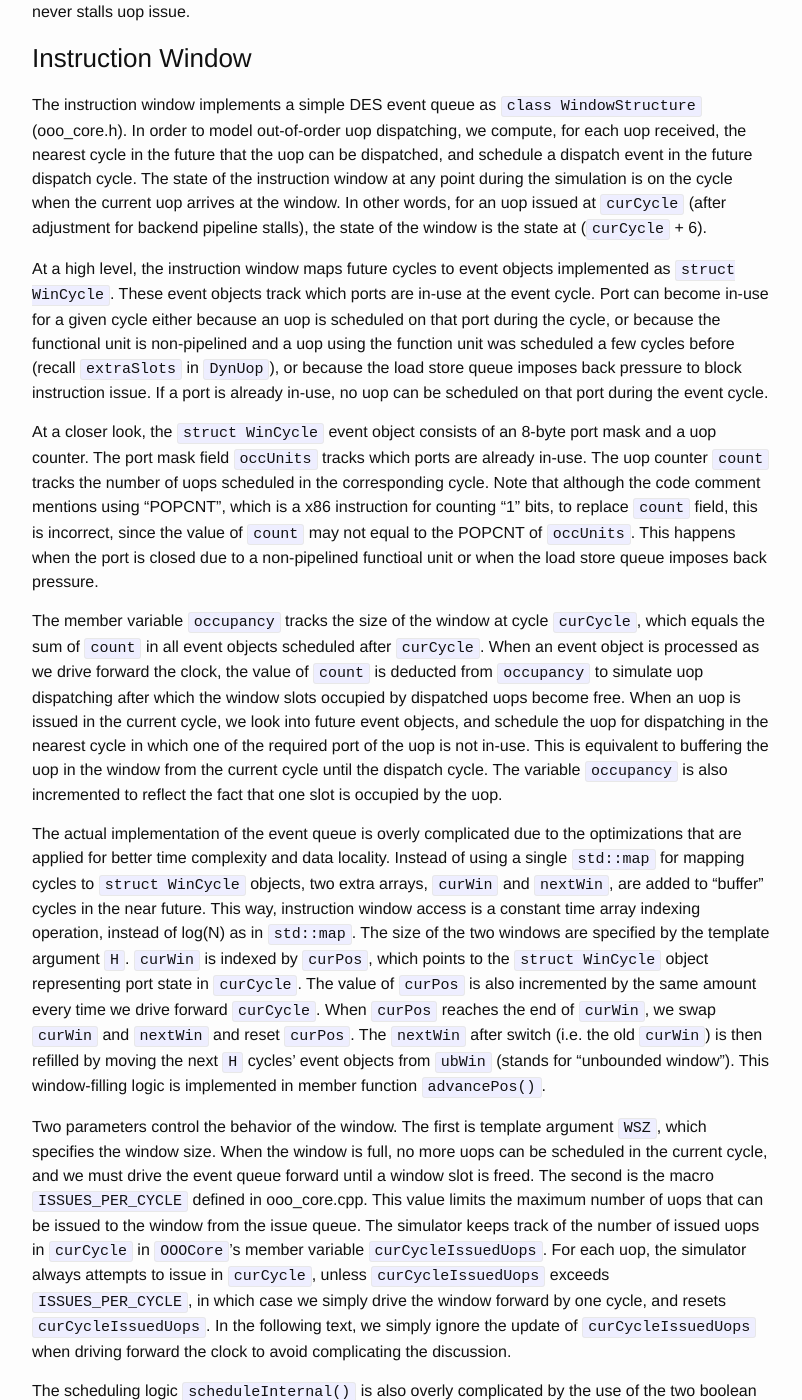
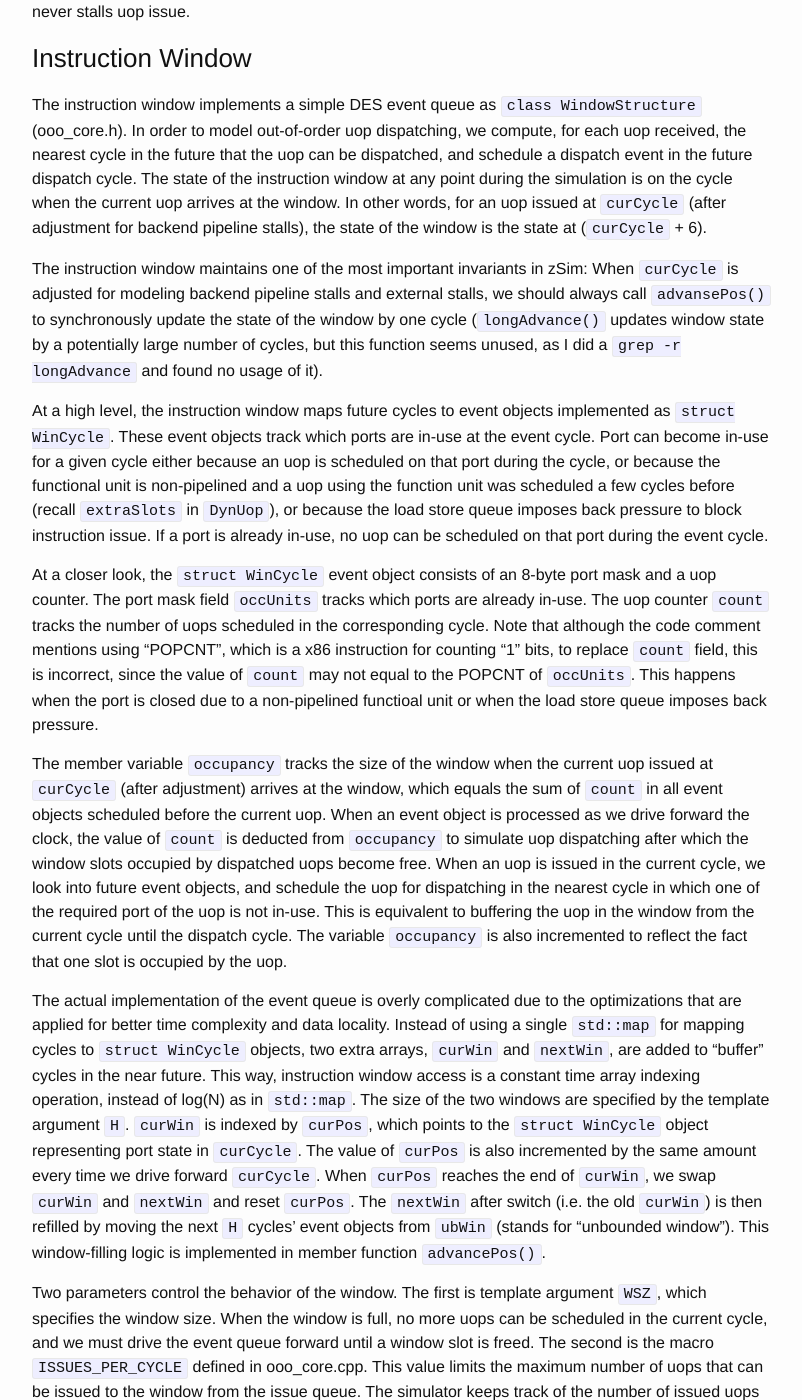
Before and after one commit to wangziqi2013/wangziqi2013.github.io, a Jekyll site: the page built from _posts/2019-12-31-zsim-microarch.markdown, in a window 1280 px wide and 1400 px high, scrolled down 18228 px. Shown: the whole window, without its empty margins (238-1040 px from the left). Built offline with Jekyll 4.4.1, drawn with Linux system fonts in a browser that asks for light colours.

Commit message:
Adding inv

```diff
--- a/_posts/2019-12-31-zsim-microarch.markdown
+++ b/_posts/2019-12-31-zsim-microarch.markdown
@@ -660,6 +660,11 @@ dispatched, and schedule a dispatch event in the future dispatch cycle. The stat
 during the simulation is on the cycle when the current uop arrives at the window. In other words, for an uop issued at
 `curCycle` (after adjustment for backend pipeline stalls), the state of the window is the state at (`curCycle` + 6).
 
+The instruction window maintains one of the most important invariants in zSim: When `curCycle` is adjusted for modeling
+backend pipeline stalls and external stalls, we should always call `advansePos()` to synchronously update
+the state of the window by one cycle (`longAdvance()` updates window state by a potentially large number of cycles, but this
+function seems unused, as I did a `grep -r longAdvance` and found no usage of it).
+
 At a high level, the instruction window maps future cycles to event objects implemented as `struct WinCycle`. These
 event objects track which ports are in-use at the event cycle. Port can become in-use for a given cycle
 either because an uop is scheduled on that port during the cycle, or because the functional unit is non-pipelined and a
@@ -674,8 +679,9 @@ counting "1" bits, to replace `count` field, this is incorrect, since the value
 of `occUnits`. This happens when the port is closed due to a non-pipelined functioal unit or when the load store queue
 imposes back pressure.
 
-The member variable `occupancy` tracks the size of the window at cycle `curCycle`, which equals the sum of `count` in all
-event objects scheduled after `curCycle`. When an event object is processed as we drive forward the clock, the value of
+The member variable `occupancy` tracks the size of the window when the current uop issued at `curCycle` (after adjustment)
+arrives at the window, which equals the sum of `count` in all event objects scheduled before the current uop. When an event
+object is processed as we drive forward the clock, the value of
 `count` is deducted from `occupancy` to simulate uop dispatching after which the window slots occupied by dispatched uops
 become free. When an uop is issued in the current cycle, we look into future event objects, and schedule the uop
 for dispatching in the nearest cycle in which one of the required port of the uop is not in-use. This is equivalent
```
